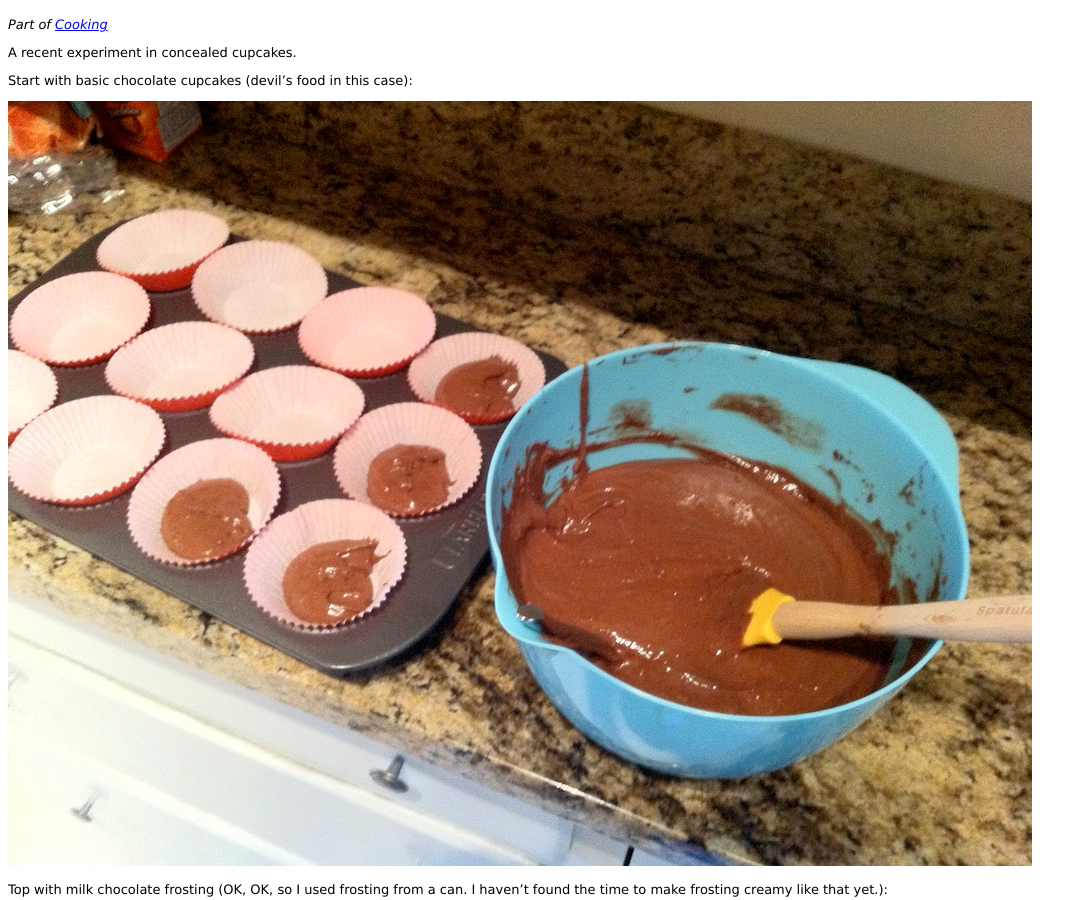
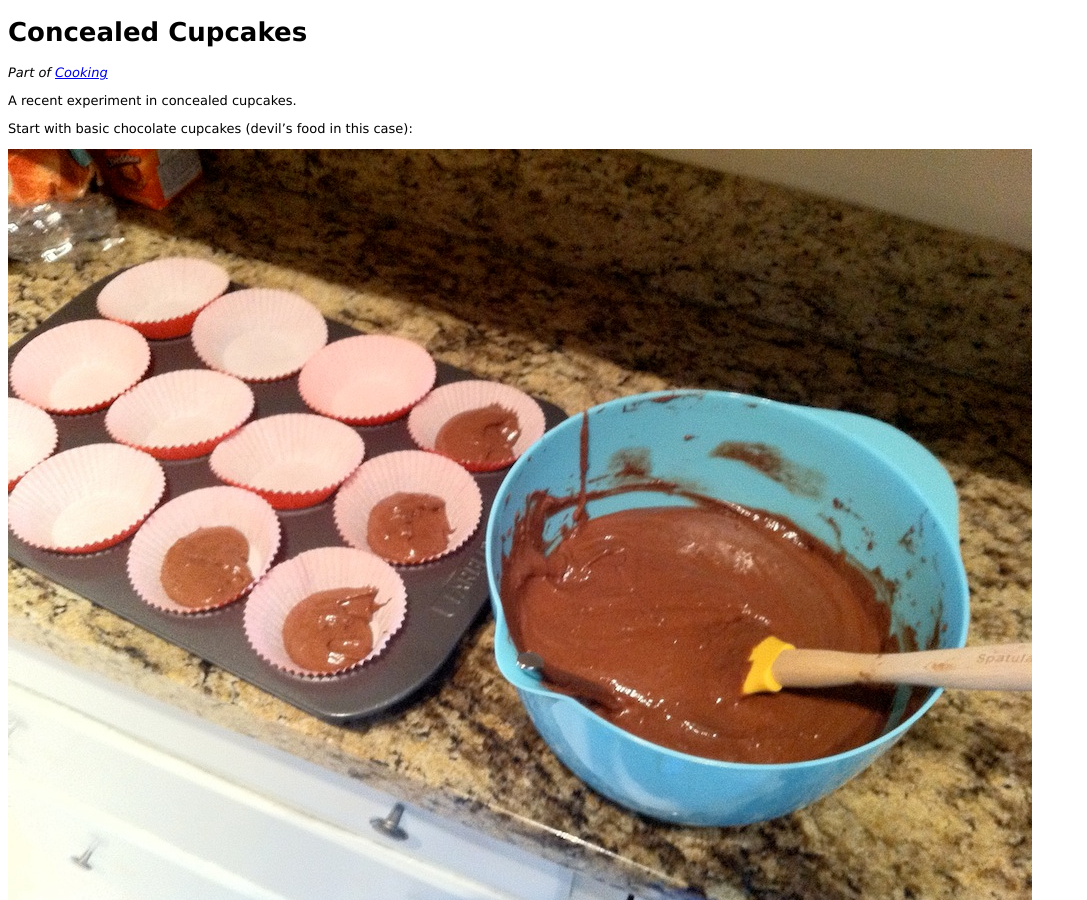
Before and after one commit to esigler/esigler.com, a Jekyll site: the page built from _posts/2012-04-17-cupcake-plants.markdown, in a window 1280 px wide and 900 px high. Shown: the whole window, without its empty margins (0-1087 px from the left). Built offline with Jekyll 4.4.1, drawn with Linux system fonts in a browser that asks for light colours.

Commit message:
Update metadata on an entry

```diff
--- a/_posts/2012-04-17-cupcake-plants.markdown
+++ b/_posts/2012-04-17-cupcake-plants.markdown
@@ -1,6 +1,7 @@
 ---
 layout: default
-title: Cupcake plants
+title: Concealed Cupcakes
+heading: Concealed Cupcakes
 category: cooking
 ---
 A recent experiment in concealed cupcakes.
```
